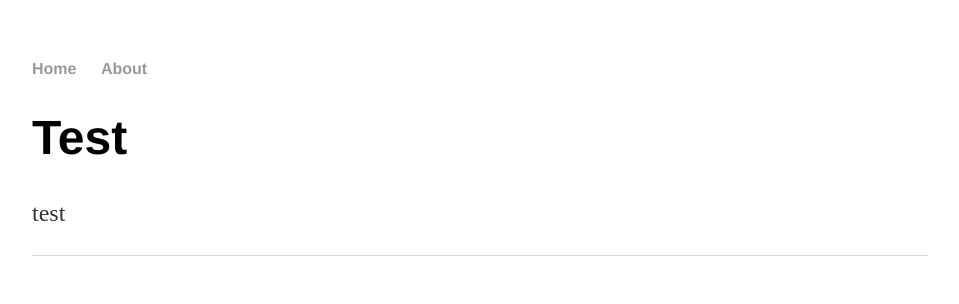
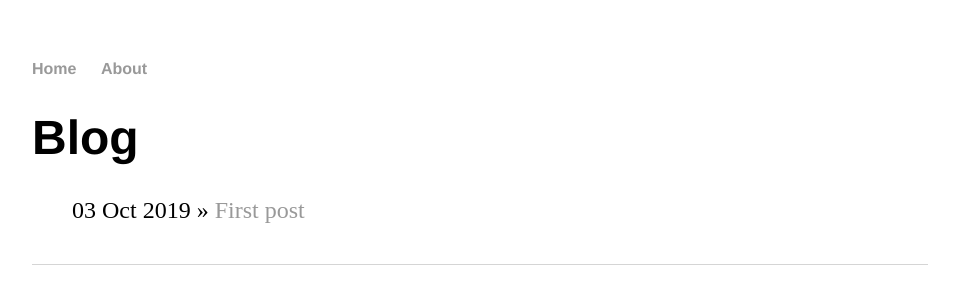
Before and after one commit to jhemelae/jhemelae.github.io, a Jekyll site: the page built from index.html, in a window 1280 px wide. Shown: the top 304 px of the page, without its empty margins (160-1119 px from the left). Built offline with Jekyll 4.4.1, drawn with Linux system fonts in a browser that asks for light colours.

Commit message:
homepage now lists posts

```diff
--- a/index.html
+++ b/index.html
@@ -1,8 +1,11 @@
 ---
 layout: default
-title: Hank Quinlan, Horrible Cop
+title: Blog
 ---
-<div class="blurb">
-	<h1>Test</h1>
-	<p>test</p>
-</div><!-- /.blurb -->
+	<h1>{{ page.title }}</h1>
+	<ul class="posts">
+
+	  {% for post in site.posts %}
+	    <li><span>{{ post.date | date_to_string }}</span> » <a href="{{ post.url }}" title="{{ post.title }}">{{ post.title }}</a></li>
+	  {% endfor %}
+	</ul>
```
